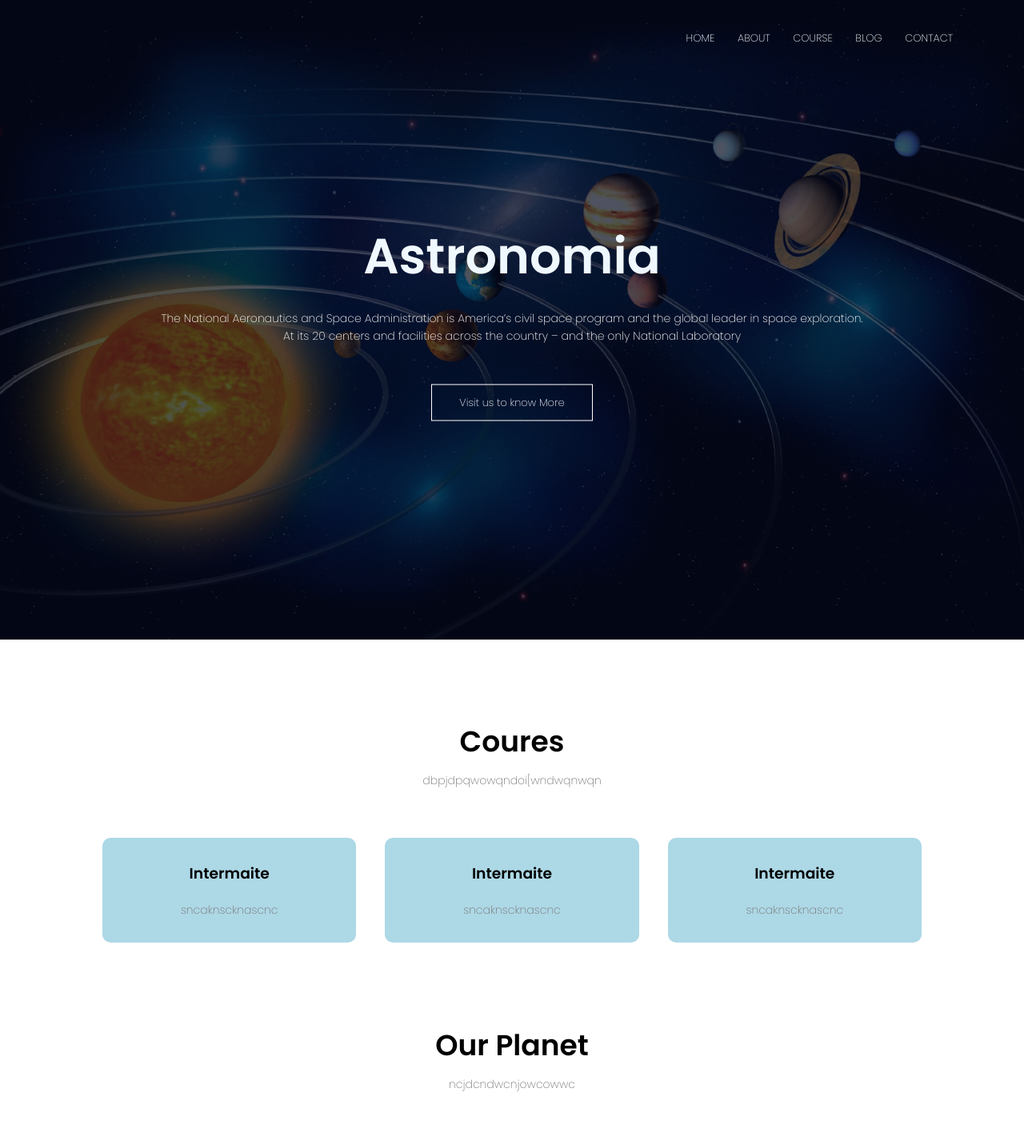
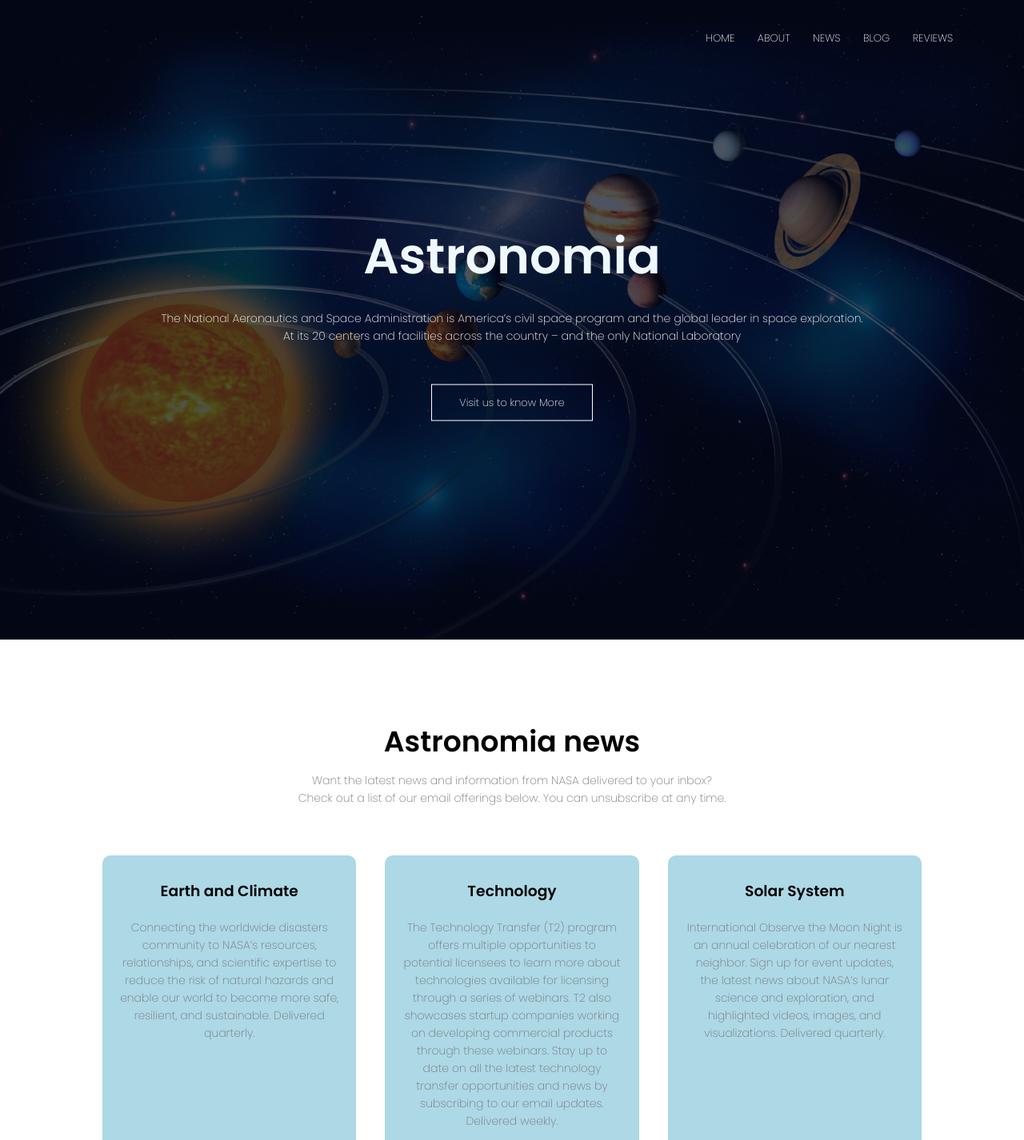
Before and after one commit to karmaaaaaaaaa/Travel, a PHP site: page / in a window 1280 px wide. Shown: the top 1426 px of the page at 80% size. Run offline with PHP 8.4, Linux system fonts and the light colour scheme; some libraries are stand-ins or nearby versions.

Commit message:
made all pages from home

```diff
--- a/index.html
+++ b/index.html
@@ -20,9 +20,9 @@
                 <ul>
                     <li><a href="">HOME</a></li>
                     <li><a href="#1">ABOUT</a></li>
-                    <li><a href="">COURSE</a></li>
+                    <li><a href="#2">NEWS</a></li>
                     <li><a href="">BLOG</a></li>
-                    <li><a href="">CONTACT</a></li>
+                    <li><a href="#3">REVIEWS</a></li>
 
                 </ul>
             </div>
@@ -38,29 +38,30 @@
 
     </section>
 
-    <section class="course">
-        <h1>Coures</h1>
-        <p>dbpjdpqwowqndoi[wndwqnwqn</p>
+    <section class="course" id="2">
+        <h1>Astronomia news</h1>
+        <p>Want the latest news and information from NASA delivered to your inbox? <br>
+            Check out a list of our email offerings below. You can unsubscribe at any time.</p>
 
         <div class="row">
             <div class="course-col">
-                <h3> Intermaite</h3>
-                <p>sncaknscknascnc</p>
+                <h3> Earth and Climate</h3>
+                <p>Connecting the worldwide disasters community to NASA’s resources, relationships, and scientific expertise to reduce the risk of natural hazards and enable our world to become more safe, resilient, and sustainable. Delivered quarterly.</p>
             </div>
             <div class="course-col">
-                <h3> Intermaite</h3>
-                <p>sncaknscknascnc</p>
+                <h3> Technology</h3>
+                <p>The Technology Transfer (T2) program offers multiple opportunities to potential licensees to learn more about technologies available for licensing through a series of webinars. T2 also showcases startup companies working on developing commercial products through these webinars. Stay up to date on all the latest technology transfer opportunities and news by subscribing to our email updates. Delivered weekly.</p>
             </div>
             <div class="course-col">
-                <h3> Intermaite</h3>
-                <p>sncaknscknascnc</p>
+                <h3> Solar System</h3>
+                <p>International Observe the Moon Night is an annual celebration of our nearest neighbor. Sign up for event updates, the latest news about NASA’s lunar science and exploration, and highlighted videos, images, and visualizations. Delivered quarterly.</p>
             </div>
         </div>
     </section>
 
-    <section class="campus">
-        <h1>Our Planet</h1>
-        <p>ncjdcndwcnjowcowwc</p>
+    <section class="campus" >
+        <h1>Our Planets</h1>
+        <p>Learn about our planetary neighborhood, and the missions we're sending out to explore it.</p>
 
 
 
@@ -125,13 +126,13 @@
     </div>
     </section>
 
-    <section class="testimonials">
+    <section class="testimonials"id="3">
 
         <h1>What Our Students Says</h1>
-        <p>csmcmkdapvmsdpvmpsdnmvpsdmvpsdmvpsdmdmcmdc[ssa</p>
+        <p>Reviews of our students about our website</p>
 
         <div class="row">
-            <div class="testimonial-col">
+            <div class="testimonial-col" >
                 <img src="user1.png" >
                 <div>
 
--- a/style.css
+++ b/style.css
@@ -265,7 +265,10 @@
 .material-icons{
     color: #f44336;
 }
-
+.testimonial-col:hover{
+    box-shadow: 0 0 20px 0px rgba(0, 0, 0, 0.3);
+    transition: 0.5s;
+}
 @media (max-width: 700px) {
     .testimonial-col img{
 
```
